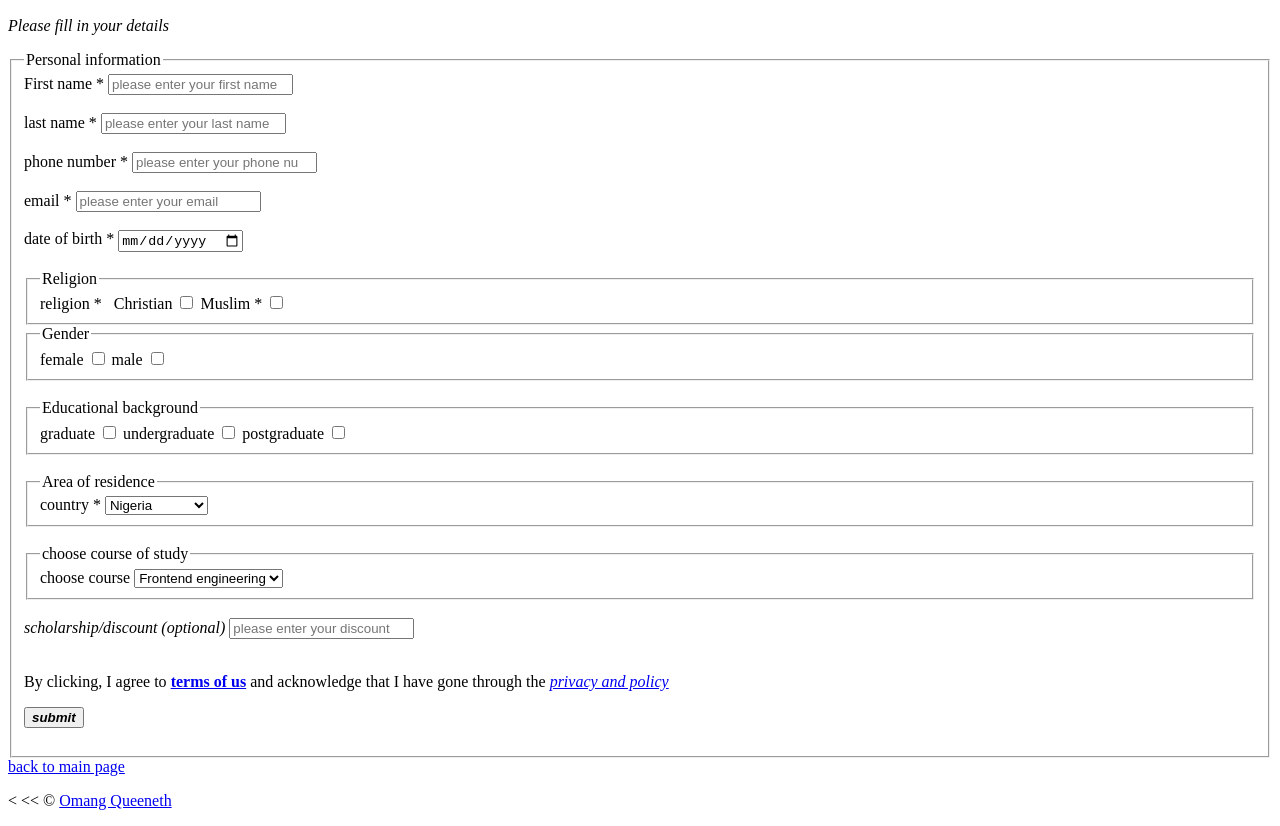
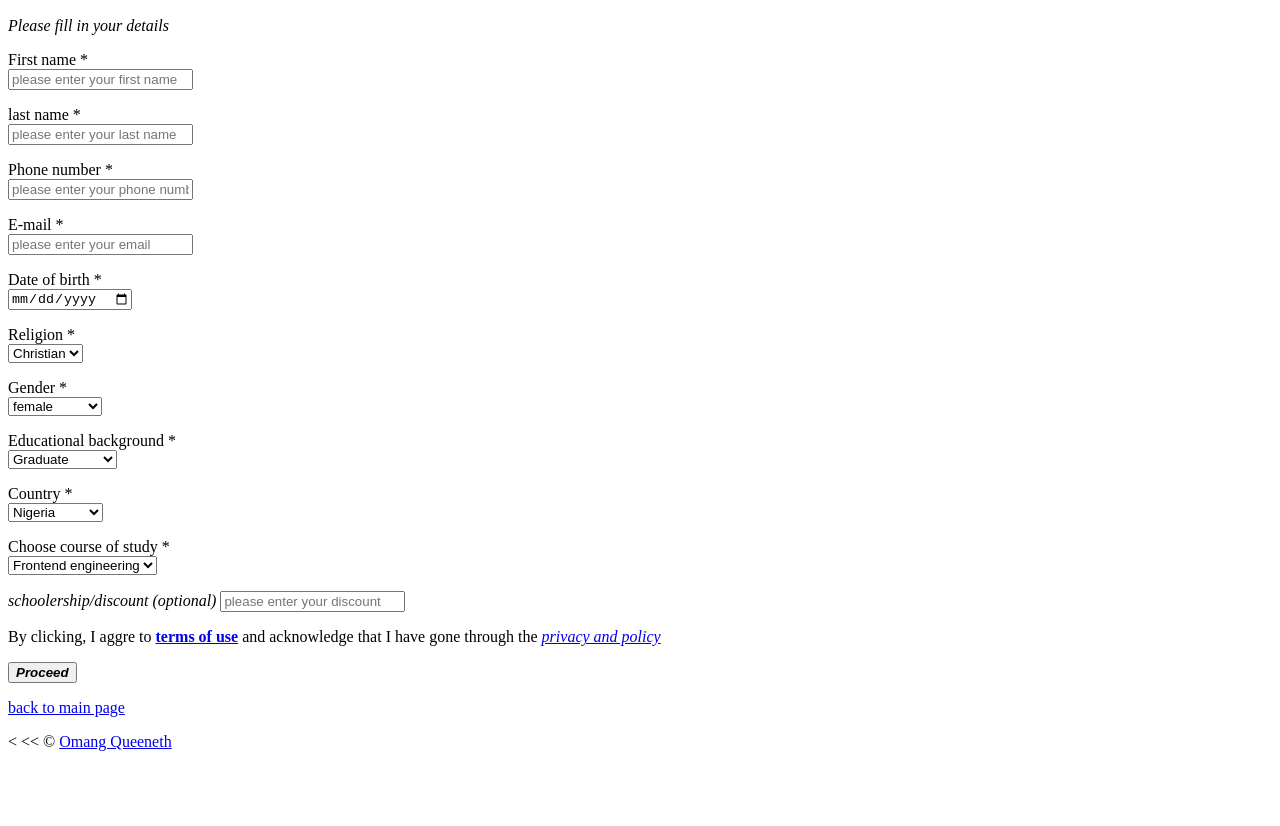
Before and after one commit to Omangqueeneth/altSchoolProject, a plain HTML site: page Biography/signUp.html in a window 1280 px wide. Shown: the part 50-876 px from the top of the page. After the commit the page ends 817 px from the top, so only its background shows below. Drawn offline with Linux system fonts and the light colour scheme.

Commit message:
redesign my form to look like the applicatoin form of Altschool

```diff
--- a/Biography/signUp.html
+++ b/Biography/signUp.html
@@ -14,118 +14,99 @@
         <em>Please fill in your details</em>
       </p>
 
-      <fieldset>
-        <legend>Personal information</legend>
-
-        <div>
-          <label for="firstname">First name &ast;</label>
+      <p>
+        <label for="first name">First name &ast;</label> <br />
         <input
           type="text"
           name="first name"
-            id="first-name"
+          id="first name"
           placeholder="please enter your first name"
           required
         />
-        </div>
-        <br />
-        <div>
-          <label for="last-name">last name &ast;</label>
+      </p>
+
+      <p>
+        <label for="last name">last name &ast;</label> <br />
         <input
           type="text"
           name="last name"
-            id="last-name"
+          id="last name"
           placeholder="please enter your last name"
           required
         />
-        </div>
-        <br />
+      </p>
 
-        <div>
-          <label for="phone-number">phone number &ast;</label>
+      <p>
+        <label for="phone number">Phone number &ast;</label> <br />
         <input
-            type="number"
+          type="tel"
           name="phone number"
-            id="phone-number"
+          id="phone number"
           placeholder="please enter your phone number"
         />
-        </div>
-        <br />
+      </p>
 
-        <div>
-          <label for="email">email &ast;</label>
+      <p>
+        <label for="email">E-mail &ast;</label> <br />
         <input
           type="text>"
           name="email"
           id="email"
           placeholder="please enter your email"
         />
-        </div>
+      </p>
+
+      <p>
+        <label for="dob">Date of birth &ast;</label> <br />
+        <input type="date" name="date of birth" id="date of birth" />
+      </p>
+
+      <label for="Christian">Religion &ast;</label>
       <br />
+      <select name="Religion" id="Religion">
+        <option value="Christian">Christian</option>
+        <option value="Muslim">Muslim</option>
+        <option value="other">other</option>
+      </select>
 
-        <div>
-          <label for="dob">date of birth &ast;</label>
-          <input type="date" name="date of birth" id="dob" />
-        </div>
+      <p>
+        <label for="female">Gender &ast; </label> <br />
+        <select name="gender" id="gender" class="gender">
+          <option value="female">female</option>
+          <option value="male">male</option>
+          <option value="transgender">transgender</option>
+        </select>
+      </p>
+
+      <p>
+        <label for="graduate">Educational background &ast;</label>
         <br />
+        <select name="Educational background" id="educational background">
+          <option value="Graduate">Graduate</option>
+          <option value="undergraduate">undergraduate</option>
+          <option value="postgraduate">postgraduate</option>
+          <option value="other">other</option>
+        </select>
+      </p>
 
-        <fieldset>
-          <legend>Religion</legend>
-          religion &ast; &nbsp;
-          <label for="christian">Christian</label>
-          <input type="checkbox" name="religion" id="christian" />
-          <label for="muslim">Muslim &ast;</label>
-          <input type="checkbox" name="religion" id="muslim" />
-        </fieldset>
+      <p>
+        <label for="Country">Country &ast;</label> <br />
+        <select
+          name="country
+           "
+          id="country"
+        >
+          <option value="Nigeria">Nigeria</option>
+          <option value="Ghana">Ghana</option>
+          <option value="South Africa">South Africa</option>
+          <option value="USA">USA</option>
+          <option value="Congo">Congo</option>
+        </select>
+      </p>
 
-        <fieldset>
-          <legend>Gender</legend>
-          <label for="female">female </label>
-          <input type="checkbox" name="gender" id="female" />
-          <label for="male">male</label>
-          <input type="checkbox" name="gender" id="male" />
-        </fieldset>
-        <br />
-
-        <fieldset>
-          <legend>Educational background</legend>
-          <label for="graduate">graduate</label>
-          <input
-            type="checkbox"
-            name="educational background"
-            id="graduate"
-          />
-          <label for="undergraduate">undergraduate</label>
-          <input
-            type="checkbox"
-            name="educational background"
-            id="undergraduate"
-          />
-          <label for="postgraduate">postgraduate</label>
-          <input
-            type="checkbox"
-            name="educational-background"
-            id="postgraduate"
-          />
-        </fieldset>
-        <br />
-        <fieldset>
-          <legend>Area of residence</legend>
-          <label for="country">country &ast;</label>
-          <select name="country" id="country">
-            <option value="NG">Nigeria</option>
-            <option value="GH">Ghana</option>
-            <option value="Congo">Congo</option>
-            <option value="US">United States</option>
-            <option value="SA">South Africa</option>
-            <option value="Canada">Canada</option>
-          </select>
-        </fieldset>
-        <br />
-
-        <fieldset>
-          <legend>choose course of study</legend>
-          <label for="course-of-study">choose course</label>
-          <select name="course of study" id="course-of-study">
+      <p>
+        <label for="course of study">Choose course of study &ast;</label> <br />
+        <select name="course of study" id="course of study">
           <option value="FE">Frontend engineering</option>
           <option value="BE">Backend engineering</option>
           <option value="CE">Cloud engineering</option>
@@ -133,40 +114,33 @@
           <option value="DS">Data science</option>
           <option value="DA">Data analysis</option>
         </select>
-        </fieldset>
-        <br />
-
-        <div>
-          <label for="scholarship"
-            ><em>scholarship/discount (optional)</em></label
-          >
-          <input
-            type="text"
-            id="scholarship"
-            placeholder="please enter your discount"
-          />
-        </div>
-        <br />
+      </p>
 
       <p>
-          By clicking, I agree to
-          <a href="index.html"><strong>terms of us</strong></a> and acknowledge
+        <label for="Schoolership"
+          ><em>schoolership/discount (optional)</em></label
+        >
+        <input type="text" placeholder="please enter your discount" />
+      </p>
+
+      <p>
+        By clicking, I aggre to
+        <a href="index.html"><strong>terms of use</strong></a> and acknowledge
         that I have gone through the
         <a href="index.html"><em>privacy and policy</em></a>
       </p>
 
-        <div>
+      <p>
         <button type="submit">
-            <em><strong>submit</strong></em>
+          <em><strong>Proceed</strong></em>
         </button>
-        </div>
-        <br />
-      </fieldset>
-    </form>
+      </p>
+
       <footer>
         <a href="index.html">back to main page</a>
 
         <p>&lt; &lt;&lt; &copy; <a href="index.html">Omang Queeneth</a></p>
       </footer>
+    </form>
   </body>
 </html>
```
Also changed, not shown: Biography/index.html (+10 -5 lines). Lines whose indentation alone changed are shown as unchanged.
